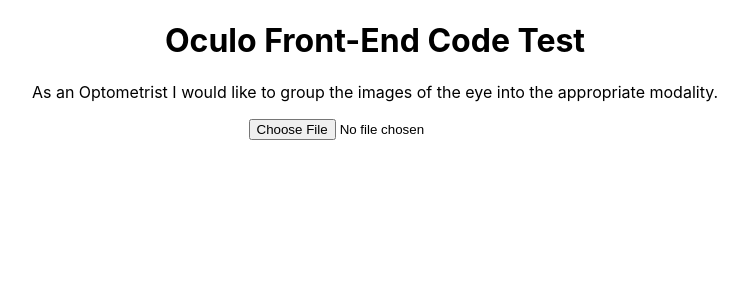
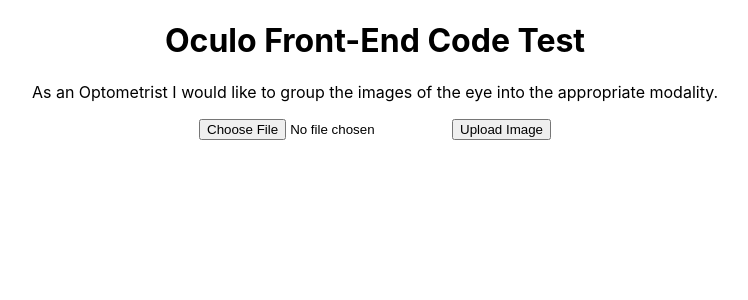
Before and after one commit to MishDF/oculo-code-test, a React (Create React App) app: page / in a window 1280 px wide. Shown: the top 300 px of the page, without its empty margins (265-1013 px from the left). Built offline with nearby package versions, Linux system fonts and the light colour scheme.

Commit message:
Connect upload button to file picker and added array of uploaded images

```diff
--- a/src/components/UploadImage.js
+++ b/src/components/UploadImage.js
@@ -2,22 +2,38 @@ import React, { useState } from "react";
 
 function UploadImage() {
     const [selectedImage, setSelectedImage] = useState(null);
+    const [uploadedImages, setUploadedImages] = useState([]);
+
+
+
+    const handleSubmit = (e) => {
+        e.preventDefault();
+        if(selectedImage){
+            //add on submit functionality
+            setUploadedImages([selectedImage]);
+        }
+    };
 
     return (
         <div className="UploadImage">
-            <div className="filePicker">
+            <div className="imageForm">
+                <form onSubmit={handleSubmit}>
                     <input
                     type="file"
                     accept="image/*"
                     data-testid="file-input"
                     onChange={(event) => {
-                    console.log(event.target.files[0]);
                         setSelectedImage(event.target.files[0]);
                     }}
                     />
+                    <button type="submit" data-testid="submit-button">Upload Image</button>
+                </form>
             </div>
             <div className="currentImage">
                 {selectedImage && <p data-testid="file-name">{selectedImage.name}</p>}
+            </div>
+            <div className="uploadedImages">
+                {uploadedImages[0] && <p data-testid="uploaded-name">{uploadedImages[0].name}</p>}
             </div>
         </div>
     );
```
Also changed, not shown: 1 other file (tests, documents, lock files or other folders). Lines whose indentation alone changed are shown as unchanged.
